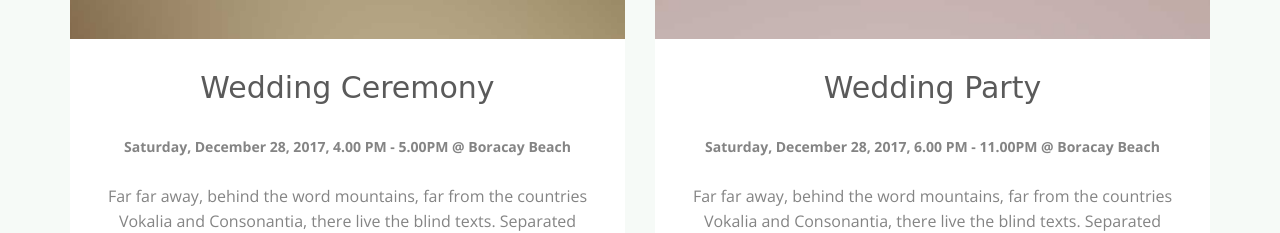
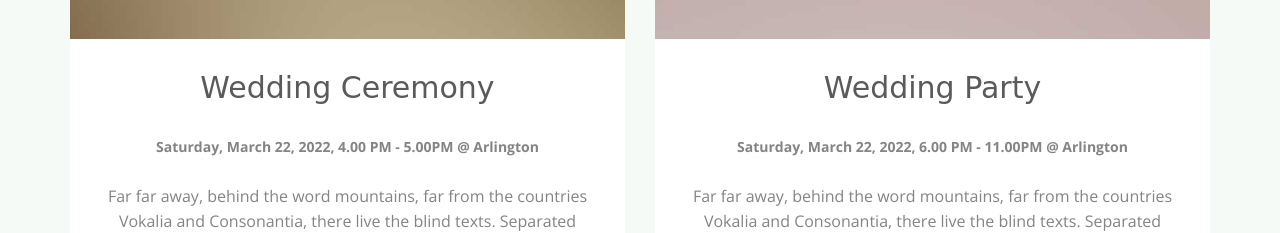
Before and after one commit to EarthyFox/AhrensBoska.github.io, a website: page when-where.html in a window 1280 px wide. Shown: the part 1520-1753 px from the top of the page. Drawn offline with nearby package versions, Linux system fonts and the light colour scheme; some packages are replaced by stand-ins of ours; no server answers; files whose address does not match are found by name; a web font is replaced by a local one.

Commit message:
Update when-where.html

```diff
--- a/when-where.html
+++ b/when-where.html
@@ -7,7 +7,7 @@
 	<head>
 	<meta charset="utf-8">
 	<meta http-equiv="X-UA-Compatible" content="IE=edge">
-	<title>Nuptial &mdash; 100% Free Fully Responsive HTML5 Template by FREEHTML5.co</title>
+	<title>Arhens Boska &mdash; Commitment Ceremony</title>
 	<meta name="viewport" content="width=device-width, initial-scale=1">
 	<meta name="description" content="Free HTML5 Template by FREEHTML5.CO" />
 	<meta name="keywords" content="free html5, free template, free bootstrap, html5, css3, mobile first, responsive" />
@@ -133,7 +133,7 @@
 							<div class="ceremony-bg" style="background-image: url(images/wed-ceremony.jpg);"></div>
 							<div class="desc">
 								<h3>Wedding Ceremony</h3>
-								<p><strong>Saturday, December 28, 2017, 4.00 PM - 5.00PM @ Boracay Beach</strong></p>
+								<p><strong>Saturday, March 22, 2022, 4.00 PM - 5.00PM @ Arlington</strong></p>
 								<p>Far far away, behind the word mountains, far from the countries Vokalia and Consonantia, there live the blind texts. Separated they live in Bookmarksgrove right at the coast of the Semantics, a large language ocean.</p>
 							</div>
 						</div>
@@ -143,7 +143,7 @@
 							<div class="ceremony-bg" style="background-image: url(images/wed-party.jpg);"></div>
 							<div class="desc">
 								<h3>Wedding Party</h3>
-								<p><strong>Saturday, December 28, 2017, 6.00 PM - 11.00PM @ Boracay Beach</strong></p>
+								<p><strong>Saturday, March 22, 2022, 6.00 PM - 11.00PM @ Arlington</strong></p>
 								<p>Far far away, behind the word mountains, far from the countries Vokalia and Consonantia, there live the blind texts. Separated they live in Bookmarksgrove right at the coast of the Semantics, a large language ocean.</p>
 							</div>
 						</div>
```
